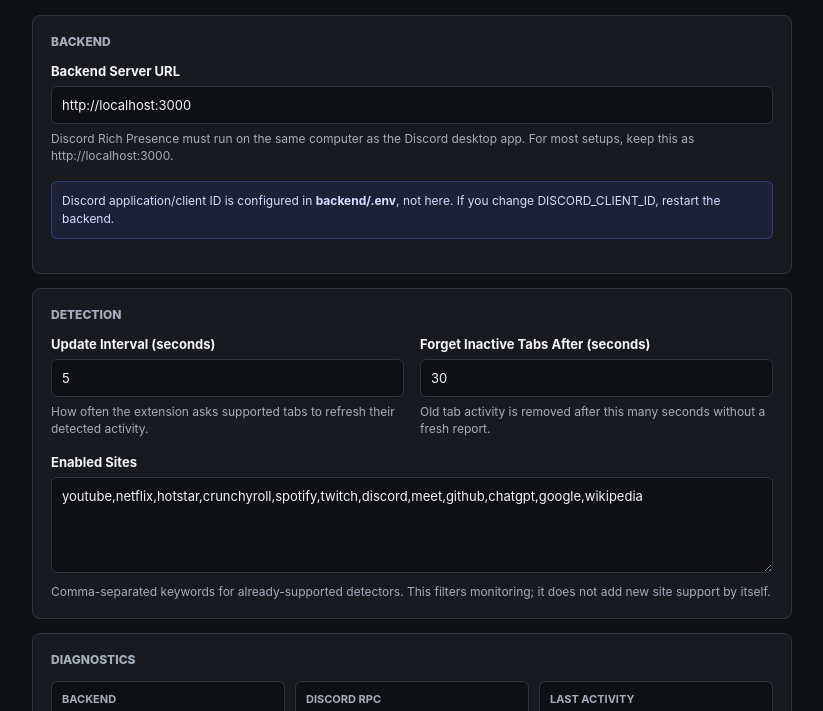
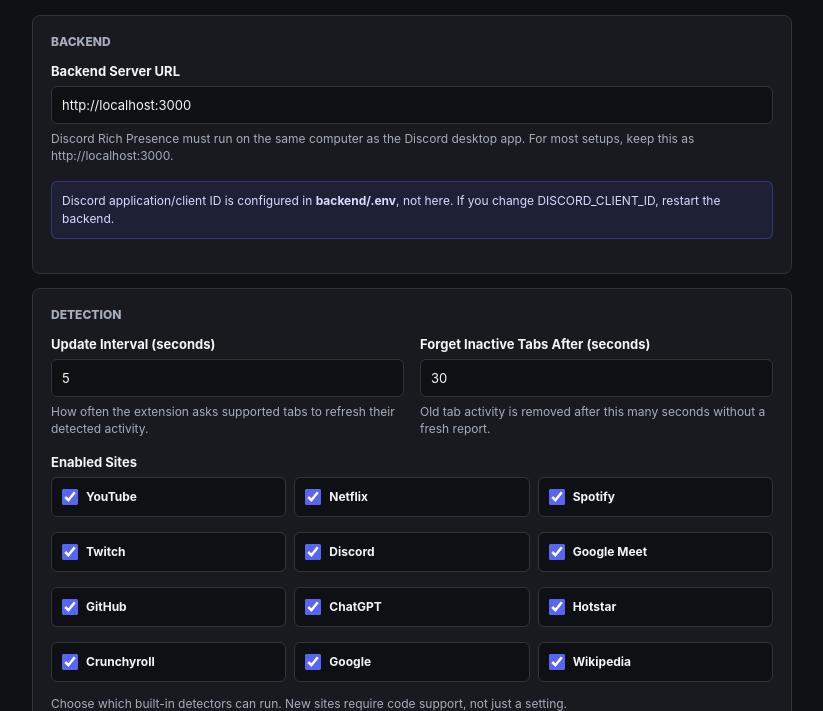
Before and after one commit to GSUS2K/discord-status, a browser extension: page extension/options.html in a window 1280 px wide. Shown: the part 89-800 px from the top of the page, without its empty margins (228-1051 px from the left). Drawn offline with Linux system fonts and the light colour scheme; no server answers.

Commit message:
Use checklist for supported site settings

```diff
--- a/extension/options.html
+++ b/extension/options.html
@@ -106,6 +106,35 @@
     textarea {
       min-height: 96px;
       resize: vertical;
+    }
+
+    .site-grid {
+      display: grid;
+      grid-template-columns: repeat(3, 1fr);
+      gap: 8px;
+    }
+
+    .site-option {
+      display: flex;
+      align-items: center;
+      gap: 8px;
+      border: 1px solid var(--line);
+      border-radius: 6px;
+      background: #0f1014;
+      color: var(--text);
+      cursor: pointer;
+      font-size: 12px;
+      font-weight: 700;
+      min-height: 40px;
+      padding: 9px 10px;
+      user-select: none;
+    }
+
+    .site-option input {
+      width: 16px;
+      height: 16px;
+      flex: 0 0 auto;
+      accent-color: var(--accent);
     }
 
     input:focus,
@@ -221,6 +250,10 @@
         grid-template-columns: 1fr;
       }
 
+      .site-grid {
+        grid-template-columns: 1fr 1fr;
+      }
+
       .actions {
         flex-direction: column;
       }
@@ -261,9 +294,9 @@
         </div>
       </div>
       <div class="setting-group">
-        <label for="enabledSites">Enabled Sites</label>
-        <textarea id="enabledSites" placeholder="youtube, netflix, spotify, twitch"></textarea>
-        <div class="hint">Comma-separated keywords for already-supported detectors. This filters monitoring; it does not add new site support by itself.</div>
+        <label>Enabled Sites</label>
+        <div id="enabledSitesList" class="site-grid"></div>
+        <div class="hint">Choose which built-in detectors can run. New sites require code support, not just a setting.</div>
       </div>
     </section>
 
--- a/extension/options.js
+++ b/extension/options.js
@@ -8,10 +8,25 @@
   logLevel: 'info'
 };
 
+const SUPPORTED_SITES = [
+  ['youtube', 'YouTube'],
+  ['netflix', 'Netflix'],
+  ['spotify', 'Spotify'],
+  ['twitch', 'Twitch'],
+  ['discord', 'Discord'],
+  ['meet', 'Google Meet'],
+  ['github', 'GitHub'],
+  ['chatgpt', 'ChatGPT'],
+  ['hotstar', 'Hotstar'],
+  ['crunchyroll', 'Crunchyroll'],
+  ['google', 'Google'],
+  ['wikipedia', 'Wikipedia']
+];
+
 const serverUrlInput = document.getElementById('serverUrl');
 const updateIntervalInput = document.getElementById('updateInterval');
 const staleThresholdMsInput = document.getElementById('staleThresholdMs');
-const enabledSitesInput = document.getElementById('enabledSites');
+const enabledSitesList = document.getElementById('enabledSitesList');
 const logLevelInput = document.getElementById('logLevel');
 const backendStatusValue = document.getElementById('backendStatusValue');
 const rpcStatusValue = document.getElementById('rpcStatusValue');
@@ -22,6 +37,7 @@
 const statusMessage = document.getElementById('statusMessage');
 
 chrome.storage.local.get(Object.keys(DEFAULTS), (result) => {
+  renderSupportedSiteOptions();
   setFormValues({ ...DEFAULTS, ...result });
   refreshStatusCards();
 });
@@ -80,9 +96,9 @@
   serverUrlInput.value = values.serverUrl || DEFAULTS.serverUrl;
   updateIntervalInput.value = values.updateInterval || DEFAULTS.updateInterval;
   staleThresholdMsInput.value = Math.round((values.staleThresholdMs || DEFAULTS.staleThresholdMs) / 1000);
-  enabledSitesInput.value = Array.isArray(values.enabledSites)
-    ? values.enabledSites.join(',')
-    : values.enabledSites || DEFAULTS.enabledSites;
+  setEnabledSiteValues(Array.isArray(values.enabledSites)
+    ? values.enabledSites
+    : String(values.enabledSites || DEFAULTS.enabledSites).split(','));
   logLevelInput.value = values.logLevel || DEFAULTS.logLevel;
 }
 
@@ -91,10 +107,7 @@
     serverUrl: normalizeServerUrl(serverUrlInput.value),
     updateInterval: clampNumber(updateIntervalInput.value, 2, 60, DEFAULTS.updateInterval),
     staleThresholdMs: clampNumber(staleThresholdMsInput.value, 10, 300, 30) * 1000,
-    enabledSites: enabledSitesInput.value
-      .split(',')
-      .map(site => site.trim().toLowerCase())
-      .filter(Boolean),
+    enabledSites: getEnabledSiteValues(),
     logLevel: ['debug', 'info', 'warn', 'error'].includes(logLevelInput.value) ? logLevelInput.value : DEFAULTS.logLevel
   };
 }
@@ -130,6 +143,37 @@
   const number = Number.parseInt(value, 10);
   if (!Number.isFinite(number)) return fallback;
   return Math.min(max, Math.max(min, number));
+}
+
+function renderSupportedSiteOptions() {
+  enabledSitesList.textContent = '';
+
+  for (const [value, label] of SUPPORTED_SITES) {
+    const option = document.createElement('label');
+    option.className = 'site-option';
+
+    const input = document.createElement('input');
+    input.type = 'checkbox';
+    input.value = value;
+
+    const text = document.createElement('span');
+    text.textContent = label;
+
+    option.append(input, text);
+    enabledSitesList.appendChild(option);
+  }
+}
+
+function getEnabledSiteValues() {
+  return Array.from(enabledSitesList.querySelectorAll('input[type="checkbox"]:checked'))
+    .map(input => input.value);
+}
+
+function setEnabledSiteValues(values) {
+  const enabled = new Set(values.map(value => String(value).trim().toLowerCase()).filter(Boolean));
+  for (const input of enabledSitesList.querySelectorAll('input[type="checkbox"]')) {
+    input.checked = enabled.has(input.value);
+  }
 }
 
 function showMessage(message, type) {
```
Also changed, not shown: README.md.
